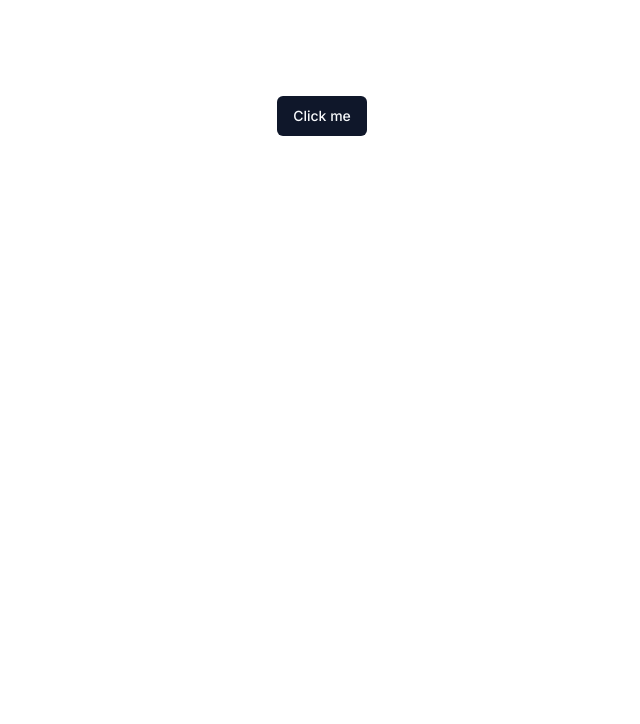
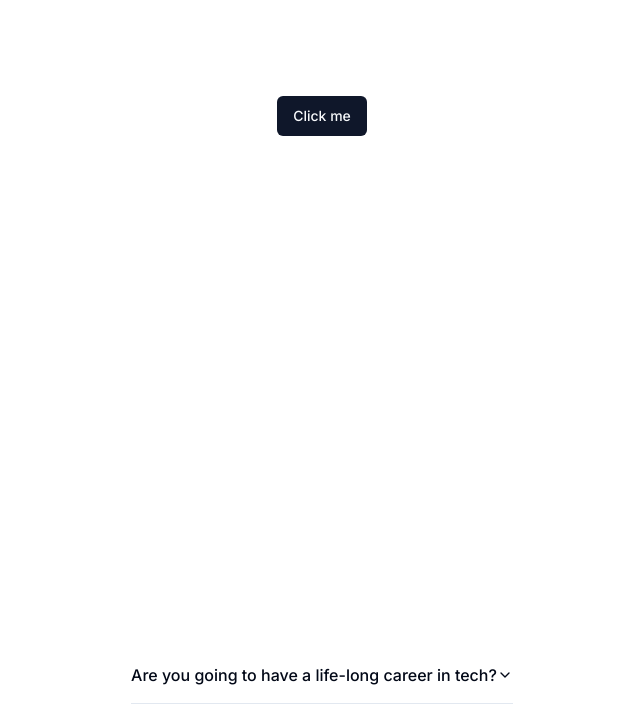
Before and after one commit to farhaannishtar/shadcn-ui-test-drive, a Next.js app: page / in a window 1280 px wide. Shown: the top 724 px of the page, without its empty margins (318-958 px from the left). Built offline with nearby package versions, Linux system fonts and the light colour scheme.

Commit message:
implemented accordion?

```diff
--- a/package.json
+++ b/package.json
@@ -9,6 +9,7 @@
     "lint": "next lint"
   },
   "dependencies": {
+    "@radix-ui/react-accordion": "^1.1.2",
     "@radix-ui/react-slot": "^1.0.2",
     "class-variance-authority": "^0.7.0",
     "clsx": "^2.0.0",
--- a/src/app/page.tsx
+++ b/src/app/page.tsx
@@ -1,10 +1,25 @@
 import Image from 'next/image'
 import { Button } from "@/components/ui/button"
+import {
+  Accordion,
+  AccordionContent,
+  AccordionItem,
+  AccordionTrigger,
+} from "@/components/ui/accordion"
 
 export default function Home() {
   return (
     <main className="flex min-h-screen flex-col items-center justify-between p-24">
       <Button>Click me</Button>
+      <Accordion type="single" collapsible>
+        <AccordionItem value="item-1">
+          <AccordionTrigger>Are you going to have a life-long career in tech?</AccordionTrigger>
+          <AccordionContent>
+            Absolutely! As long as you work hard, not LARP, and spend the best use of your time
+          </AccordionContent>
+        </AccordionItem>
+      </Accordion>
+
     </main>
   )
 }
--- /dev/null
+++ b/src/components/ui/accordion.tsx
@@ -0,0 +1,60 @@
+"use client"
+
+import * as React from "react"
+import * as AccordionPrimitive from "@radix-ui/react-accordion"
+import { ChevronDown } from "lucide-react"
+
+import { cn } from "@/lib/utils"
+
+const Accordion = AccordionPrimitive.Root
+
+const AccordionItem = React.forwardRef<
+  React.ElementRef<typeof AccordionPrimitive.Item>,
+  React.ComponentPropsWithoutRef<typeof AccordionPrimitive.Item>
+>(({ className, ...props }, ref) => (
+  <AccordionPrimitive.Item
+    ref={ref}
+    className={cn("border-b", className)}
+    {...props}
+  />
+))
+AccordionItem.displayName = "AccordionItem"
+
+const AccordionTrigger = React.forwardRef<
+  React.ElementRef<typeof AccordionPrimitive.Trigger>,
+  React.ComponentPropsWithoutRef<typeof AccordionPrimitive.Trigger>
+>(({ className, children, ...props }, ref) => (
+  <AccordionPrimitive.Header className="flex">
+    <AccordionPrimitive.Trigger
+      ref={ref}
+      className={cn(
+        "flex flex-1 items-center justify-between py-4 font-medium transition-all hover:underline [&[data-state=open]>svg]:rotate-180",
+        className
+      )}
+      {...props}
+    >
+      {children}
+      <ChevronDown className="h-4 w-4 shrink-0 transition-transform duration-200" />
+    </AccordionPrimitive.Trigger>
+  </AccordionPrimitive.Header>
+))
+AccordionTrigger.displayName = AccordionPrimitive.Trigger.displayName
+
+const AccordionContent = React.forwardRef<
+  React.ElementRef<typeof AccordionPrimitive.Content>,
+  React.ComponentPropsWithoutRef<typeof AccordionPrimitive.Content>
+>(({ className, children, ...props }, ref) => (
+  <AccordionPrimitive.Content
+    ref={ref}
+    className={cn(
+      "overflow-hidden text-sm transition-all data-[state=closed]:animate-accordion-up data-[state=open]:animate-accordion-down",
+      className
+    )}
+    {...props}
+  >
+    <div className="pb-4 pt-0">{children}</div>
+  </AccordionPrimitive.Content>
+))
+AccordionContent.displayName = AccordionPrimitive.Content.displayName
+
+export { Accordion, AccordionItem, AccordionTrigger, AccordionContent }
--- a/tailwind.config.js
+++ b/tailwind.config.js
@@ -2,11 +2,11 @@
 module.exports = {
   darkMode: ["class"],
   content: [
-    './pages/**/*.{ts,tsx}',
-    './components/**/*.{ts,tsx}',
-    './app/**/*.{ts,tsx}',
-    './src/**/*.{ts,tsx}',
-	],
+    "./pages/**/*.{ts,tsx}",
+    "./components/**/*.{ts,tsx}",
+    "./app/**/*.{ts,tsx}",
+    "./src/**/*.{ts,tsx}",
+  ],
   theme: {
     container: {
       center: true,
@@ -58,12 +58,12 @@
       },
       keyframes: {
         "accordion-down": {
-          from: { height: 0 },
+          from: { height: "0" },
           to: { height: "var(--radix-accordion-content-height)" },
         },
         "accordion-up": {
           from: { height: "var(--radix-accordion-content-height)" },
-          to: { height: 0 },
+          to: { height: "0" },
         },
       },
       animation: {
@@ -73,4 +73,4 @@
     },
   },
   plugins: [require("tailwindcss-animate")],
-}
+};
```
Also changed, not shown: 1 other file (tests, documents, lock files or other folders).
